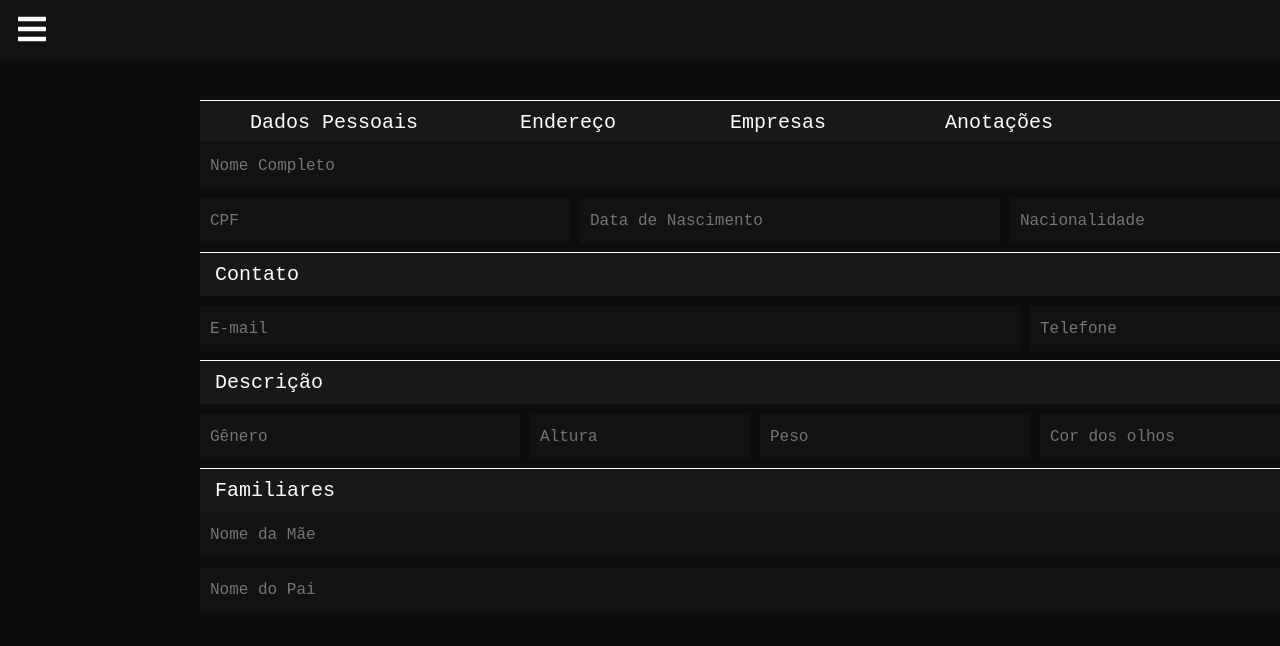
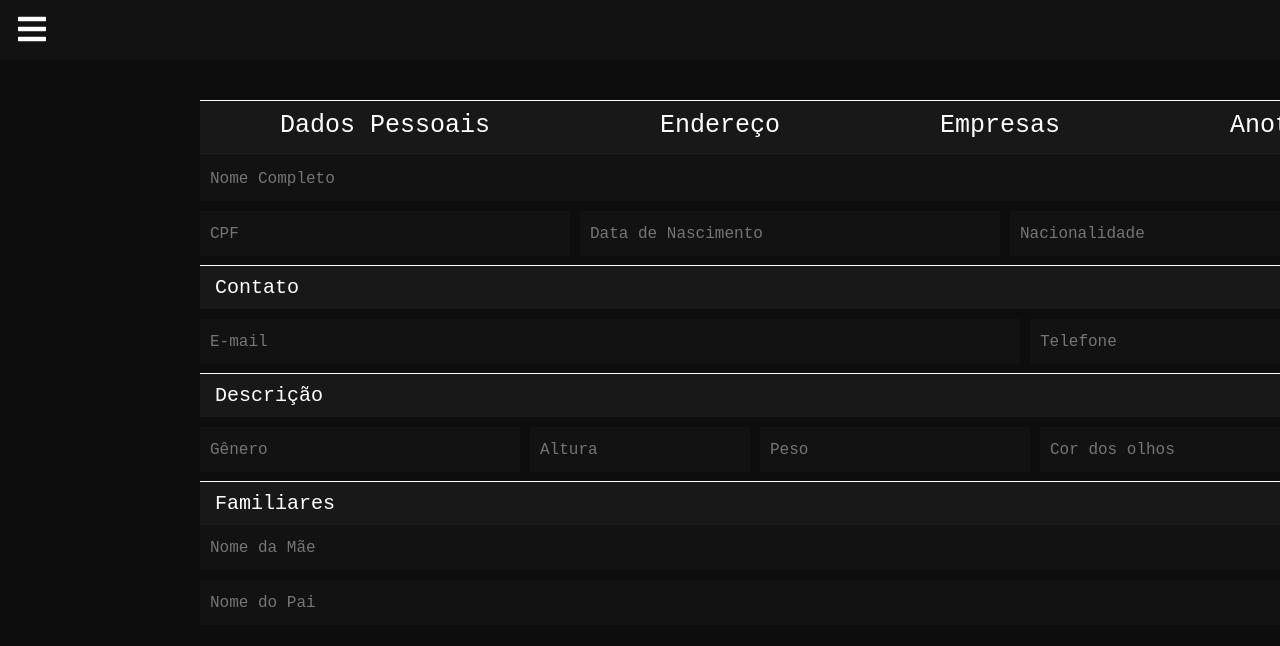
Before and after one commit to Igor-Cavalera/whoAreYou, a React (Create React App) app: page /Forms in a window 1280 px wide. Shown: the top 646 px of the page. Built offline with nearby package versions, Linux system fonts and the light colour scheme; no server answers.

Commit message:
ajustando-tamanho-butoes-abas

```diff
--- a/src/index.css
+++ b/src/index.css
@@ -67,7 +67,7 @@ label {
 .abas {
   width: 100%;
   margin-top: 40px;
-  height: 42px;
+  height: 55px;
   background: #181818;
   border-width: 1px;
   border-style: solid;
@@ -79,34 +79,34 @@ label {
 
 .aba-dados {
   all: unset;
-  width: 200px;
-  padding: 10px 20px 10px 50px;
+  width: 300px;
+  padding: 10px 0px 15px 80px;
   color: #ffffff;
-  font-size: 20px;
+  font-size: 25px;
 }
 
 .aba-endereco {
   all: unset;
-  width: 130px;
-  padding: 10px 20px 10px 50px;
+  width: 150px;
+  padding: 10px 50px 15px 80px;
   color: #ffffff;
-  font-size: 20px;
+  font-size: 25px;
 }
 
 .aba-empresas {
   all: unset;
-  width: 150px;
-  padding: 10px 10px 10px 60px;
+  width: 200px;
+  padding: 10px 10px 15px 80px;
   color: #ffffff;
-  font-size: 20px;
+  font-size: 25px;
 }
 
 .aba-notas {
   all: unset;
-  width: 150px;
-  padding: 10px 5px 10px 55px;
+  width: 220px;
+  padding: 10px 0px 15px 80px;
   color: #ffffff;
-  font-size: 20px;
+  font-size: 25px;
 }
 
 /* --------- ABAS (Cursor: Pointer) ----------- */
```
